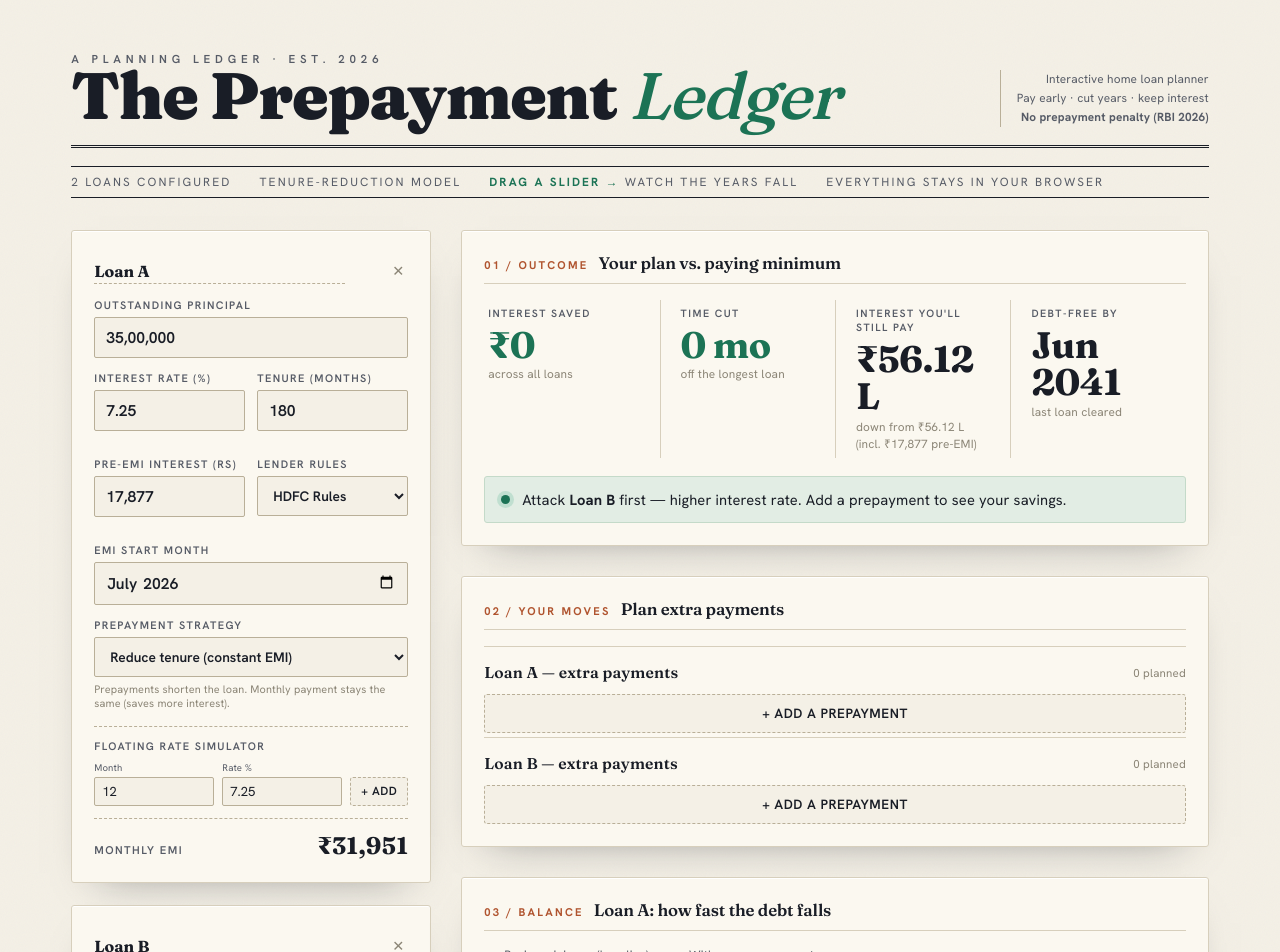
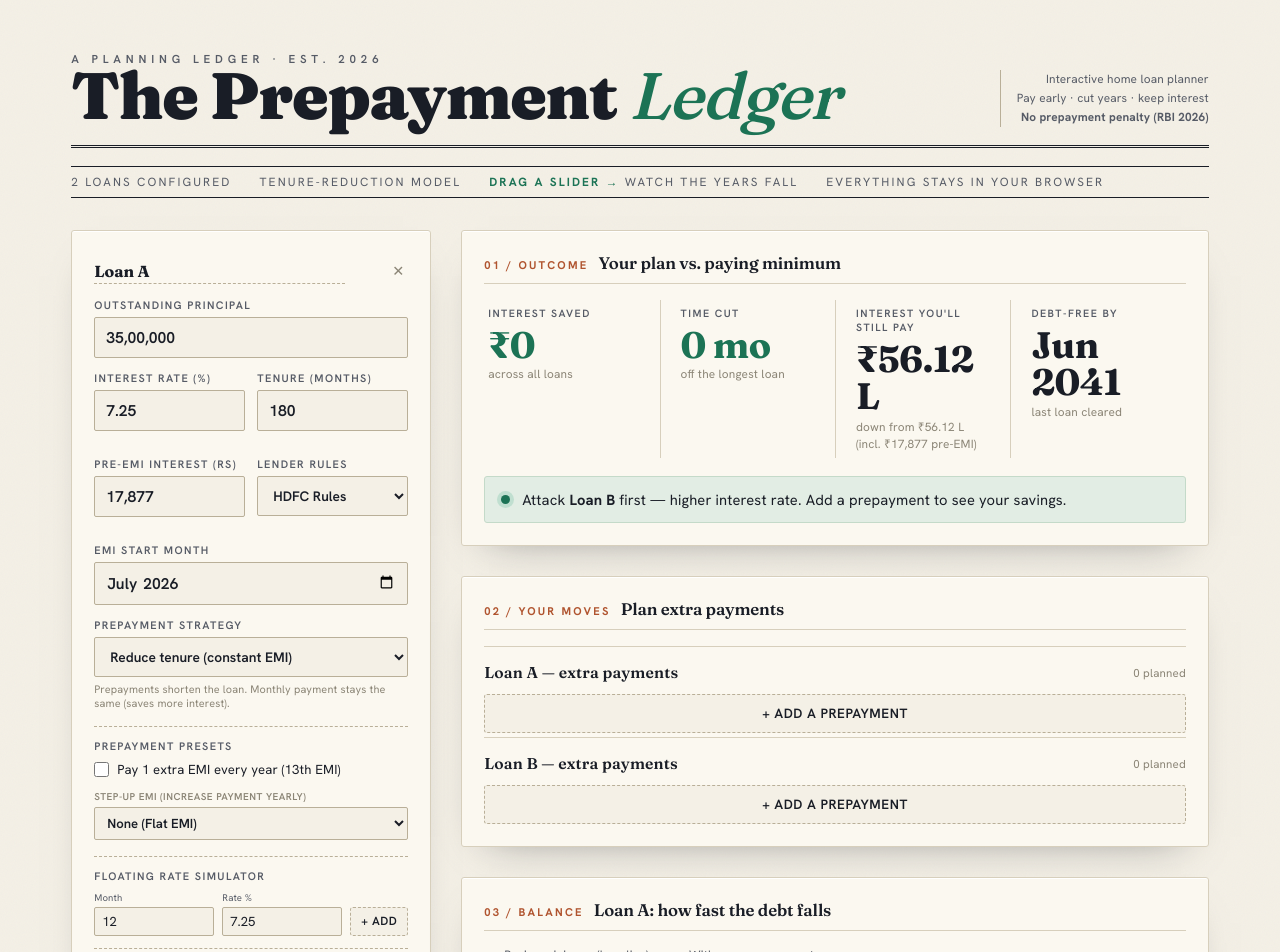
Before and after one commit to dharmik136/home-loan-planner, a React (Vite) app in the folder web/: page / in a window 1280 px wide. Shown: the top 952 px of the page. Built offline with nearby package versions, Linux system fonts and the light colour scheme.

Commit message:
Add prepayment presets (13th EMI and Step-up EMI % yearly increase) with Vitest and Playwright test coverage

```diff
--- a/web/src/components/LoanCard.tsx
+++ b/web/src/components/LoanCard.tsx
@@ -149,6 +149,52 @@ export function LoanCard({ loan, emi, delay, onChange, onDelete }: Props) {
             ? "Prepayments lower your monthly payment. Loan term stays the same."
             : "Prepayments shorten the loan. Monthly payment stays the same (saves more interest)."}
         </span>
+      </div>
+
+      {/* Prepayment Presets */}
+      <div style={{ marginTop: "16px", paddingTop: "12px", borderTop: "1px dashed var(--line-strong)", marginBottom: "16px" }}>
+        <label style={{ display: "block", fontSize: "0.68rem", letterSpacing: "0.13em", textTransform: "uppercase", color: "var(--ink-soft)", fontWeight: "600", marginBottom: "8px" }}>
+          Prepayment Presets
+        </label>
+
+        <label style={{ display: "flex", alignItems: "center", gap: "8px", fontSize: "0.82rem", color: "var(--ink)", cursor: "pointer", marginBottom: "12px" }}>
+          <input
+            type="checkbox"
+            checked={!!loan.extraEmiPerYear}
+            onChange={(e) => onChange({ extraEmiPerYear: e.target.checked })}
+            style={{ cursor: "pointer", width: "15px", height: "15px", accentColor: "var(--emerald)" }}
+          />
+          <span>Pay 1 extra EMI every year (13th EMI)</span>
+        </label>
+
+        <div style={{ display: "flex", flexDirection: "column", gap: "4px" }}>
+          <label style={{ fontSize: "0.62rem", letterSpacing: "0.05em", textTransform: "uppercase", color: "var(--ink-faint)", fontWeight: "600" }}>
+            Step-up EMI (increase payment yearly)
+          </label>
+          <select
+            value={loan.stepUpPct || 0}
+            onChange={(e) => onChange({ stepUpPct: Number(e.target.value) })}
+            style={{
+              width: "100%",
+              fontFamily: "var(--body)",
+              fontSize: "0.82rem",
+              fontWeight: "600",
+              color: "var(--ink)",
+              background: "var(--paper)",
+              border: "1px solid var(--line-strong)",
+              borderRadius: "2px",
+              padding: "6px 8px",
+              outline: "none",
+              cursor: "pointer"
+            }}
+          >
+            <option value={0}>None (Flat EMI)</option>
+            <option value={3}>3% increase / year</option>
+            <option value={5}>5% increase / year</option>
+            <option value={8}>8% increase / year</option>
+            <option value={10}>10% increase / year</option>
+          </select>
+        </div>
       </div>
 
       {/* Floating Rate Simulator */}
--- a/web/src/engine/amortization.ts
+++ b/web/src/engine/amortization.ts
@@ -44,10 +44,12 @@ export function buildSchedule(
   prepayments: Record<number, number> = {},
   prepayBehavior: "reduceTenure" | "reduceEmi" = "reduceTenure",
   rateChanges: Record<number, number> = {},
+  stepUpPct: number = 0,
 ): ScheduleResult {
   let currentRate = annualRatePct;
   let r = currentRate / 100 / 12;
   let pay = emi ?? monthlyEmi(principal, currentRate, months);
+  let baseEmi = pay;
 
   const rows: MonthRow[] = [];
   let totalInterest = 0;
@@ -57,6 +59,14 @@ export function buildSchedule(
 
   while (balance > 0.005 && m < months) {
     m += 1;
+
+    // Apply yearly step-up to base EMI (month 13, 25, 37...)
+    if (stepUpPct > 0 && m > 1 && (m - 1) % 12 === 0) {
+      baseEmi = baseEmi * (1 + stepUpPct / 100);
+      if (prepayBehavior !== "reduceEmi") {
+        pay = baseEmi;
+      }
+    }
 
     // Apply rate change if scheduled for this month
     if (rateChanges[m] !== undefined) {
--- a/web/src/engine/planning.ts
+++ b/web/src/engine/planning.ts
@@ -26,6 +26,8 @@ export interface Loan {
   ruleset?: LenderRuleset;
   customMinPrepay?: number;
   rateChanges?: RateChangeEntry[];
+  extraEmiPerYear?: boolean;
+  stepUpPct?: number;
 }
 
 export interface PrepayEntry {
@@ -37,8 +39,20 @@ export interface PrepayEntry {
 }
 
 /** Aggregate a loan's entries into a {month: total} prepayment map. */
-export function buildPrepayments(entries: PrepayEntry[], tenure: number): Record<number, number> {
+export function buildPrepayments(
+  entries: PrepayEntry[],
+  tenure: number,
+  extraEmiPerYear = false,
+  baseEmi = 0
+): Record<number, number> {
   const map: Record<number, number> = {};
+
+  if (extraEmiPerYear && baseEmi > 0) {
+    for (let m = 12; m <= tenure; m += 12) {
+      map[m] = (map[m] ?? 0) + baseEmi;
+    }
+  }
+
   for (const e of entries) {
     if (e.amount <= 0) continue;
     if (e.type === "oneTime") {
@@ -74,11 +88,11 @@ function getRateChangesMap(loan: Loan): Record<number, number> {
 
 export function computeLoan(loan: Loan, entries: PrepayEntry[]): LoanResult {
   const emi = monthlyEmi(loan.outstanding, loan.ratePct, loan.tenureMonths);
-  const prepayments = buildPrepayments(entries, loan.tenureMonths);
+  const prepayments = buildPrepayments(entries, loan.tenureMonths, loan.extraEmiPerYear, emi);
   const behavior = loan.prepayBehavior ?? "reduceTenure";
   const rateChangesMap = getRateChangesMap(loan);
-  const baseline = buildSchedule(loan.outstanding, loan.ratePct, loan.tenureMonths, emi, {}, "reduceTenure", rateChangesMap);
-  const plan = buildSchedule(loan.outstanding, loan.ratePct, loan.tenureMonths, emi, prepayments, behavior, rateChangesMap);
+  const baseline = buildSchedule(loan.outstanding, loan.ratePct, loan.tenureMonths, emi, {}, "reduceTenure", rateChangesMap, loan.stepUpPct);
+  const plan = buildSchedule(loan.outstanding, loan.ratePct, loan.tenureMonths, emi, prepayments, behavior, rateChangesMap, loan.stepUpPct);
   return { loan, emi, baseline, plan, comparison: compare(baseline, plan) };
 }
 
@@ -87,7 +101,10 @@ export function windfallEffect(loan: Loan, amount: number, monthIndex: number):
   const emi = monthlyEmi(loan.outstanding, loan.ratePct, loan.tenureMonths);
   const behavior = loan.prepayBehavior ?? "reduceTenure";
   const rateChangesMap = getRateChangesMap(loan);
-  const baseline = buildSchedule(loan.outstanding, loan.ratePct, loan.tenureMonths, emi, {}, "reduceTenure", rateChangesMap);
-  const plan = buildSchedule(loan.outstanding, loan.ratePct, loan.tenureMonths, emi, { [monthIndex]: amount }, behavior, rateChangesMap);
+  const prepayments = buildPrepayments([], loan.tenureMonths, loan.extraEmiPerYear, emi);
+  prepayments[monthIndex] = (prepayments[monthIndex] ?? 0) + amount;
+
+  const baseline = buildSchedule(loan.outstanding, loan.ratePct, loan.tenureMonths, emi, {}, "reduceTenure", rateChangesMap, loan.stepUpPct);
+  const plan = buildSchedule(loan.outstanding, loan.ratePct, loan.tenureMonths, emi, prepayments, behavior, rateChangesMap, loan.stepUpPct);
   return compare(baseline, plan);
 }
```
Also changed, not shown: 2 other files (tests, documents, lock files or other folders).
